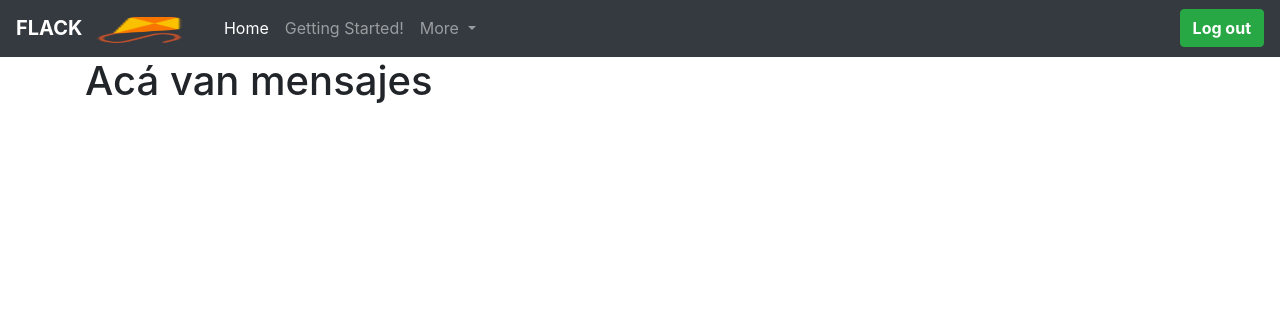
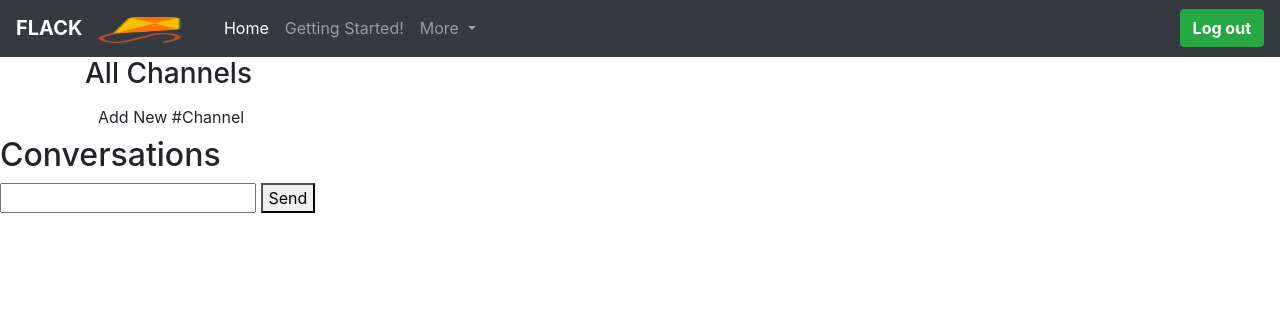
Before and after one commit to MajorTom97/cs50w-project2, a Flask app: page / in a window 1280 px wide. Shown: the top 317 px of the page. Run offline with Flask 2, Linux system fonts and the light colour scheme; the visitor is signed in with stand-in values (Sample User, id 1); style sheets or scripts are compiled from the project's sources; some libraries are stand-ins or nearby versions.

Commit message:
Aktualisierung 26/10

```diff
--- a/application.py
+++ b/application.py
@@ -1,12 +1,12 @@
 import os
 
 from flask import Flask, redirect, render_template, request, session, url_for
-from flask_socketio import SocketIO, emit, send, leave_room, join_room
+from flask_socketio import SocketIO, emit, send
 from helpers import login_required
 from time import localtime, strftime
 
 app = Flask(__name__)
-app.config["SECRET_KEY"] = "esta/esmi/secret-key"
+app.config["SECRET_KEY"] = os.getenv("SECRET_KEY") or "esta/esmi/secret-key"
 socketio = SocketIO(app)
 
 
@@ -16,15 +16,15 @@ channels = ["general"]
 
 @app.route("/")
 def index():
-    if "nombre" in session:
-        return render_template("chat.html")
+    if "name" in session:
+        return render_template("chat.html", channels=channels)
     else:
         return render_template("signin.html")
 
 @app.route("/chat", methods=["GET", "POST"])
 def chat():
     if request.method == "GET":
-        if "nombre" in session:
+        if "name" in session:
             return render_template("chat.html")
         else:
             return render_template("signin.html")
@@ -33,16 +33,16 @@ def chat():
        nickname = request.form.get("nickname")
         # Check if the nicknmane is already useb by current user or not
        if nickname in nicknames:
-           return redirect("/chat", message="Nickname already taken")
+           return redirect("/chat")
        # Session updated and add user to logged-in users
-       session['nombre'] = nickname
+       session['name'] = nickname
        # Add the list the names
        nicknames.append(nickname)
        #Initialize the general channel
        session['currentChannel'] = "general"
        print("---------------------")
        print(nickname)
-       print(session['nombre'])
+       print(session['name'])
 
        return redirect("/")
 
@@ -51,3 +51,34 @@ def logout():
     # Remove the current user from the lists of users
     session.clear()
     return redirect("chat")
+
+#Socketio
+@socketio.on('connect')
+def channel_list():
+    emit('all-channels', channels=[])
+
+@socketio.on('newChannel')
+def create_channel(data):
+    global channels
+    channel = data[""]
+    # Identified if the new Channel already exitst
+    if channel and "" not in channels:
+        channels[channel] = []
+        # Emit on the client-side
+        emit('newChannel', channel, broadcast=True)
+    else:
+        print(f'{channel}: name channel already taken')
+
+
+@socketio.on('messages')
+def newMessages(data):
+    global channels
+    channel = data["channel"]
+    message = {
+        "author": data["nickname"],
+        "message": data["message"],
+        "timestamp": strftime('%H', localtime())
+    }
+
+    if __name__=="__main__":
+        socketio.run(app)
--- a/templates/chat.html
+++ b/templates/chat.html
@@ -48,7 +48,46 @@
         </div>
       </nav>
 <div class="container">
-    <h1>Acá van mensajes</h1>
+    <div class="channels">
+      <h3>All Channels</h3>
+      <div class="channel-container">
+        <!-- Button to prompt a new channel on the channel container-->
+        <button type="button" class="btn newchannel-btn" data-toggle="modal">Add New #Channel</button>
+
+        <!--Modal to create a channel-->
+        <div class="modal fade" tabindex="-1">
+          <div class="modal-dialog">
+            <div class="modal-content">
+              <div class="modal-header">
+                <h5 class="modal-title">Create new channel</h5>
+                <button type="button" class="close" data-dismiss="modal" aria-label="Close">
+                  <!--# times that the button has been pushed-->
+                  <span aria-hidden="true">&times;</span>
+                </button>
+              </div>
+              <div class="modal-body">
+                <input id="newname" autocomplete="off" class="form-control" type="text" placeholder="#New Channel Name">
+              </div>
+              <div class="modal-footer">
+                <button type="button" class="btn btn-warning" data-dismiss="modal">Cancel</button>
+                <button type="submit" class="btn btn-outline-success" id="create-newchannel">Create Channel</button>
+              </div>
+            </div>
+          </div>
+        </div>
+      </div>
+    </div>
+</div>
+
+<div class="messages" >
+  <h2>Conversations</h2>
+  <div class="messages-container">
+    <form action="" class="messages-form">
+      <input type="text" class="newMessages" autocomplete="on">
+      <button type="submit">Send</button>
+    </form>
+  </div>
+  <h3 id="messages-pinned-channel"></h3>
 </div>
 <script src="https://code.jquery.com/jquery-3.5.1.slim.min.js" integrity="sha384-DfXdz2htPH0lsSSs5nCTpuj/zy4C+OGpamoFVy38MVBnE+IbbVYUew+OrCXaRkfj" crossorigin="anonymous"></script>
 <script src="https://cdn.jsdelivr.net/npm/bootstrap@4.6.0/dist/js/bootstrap.bundle.min.js" integrity="sha384-Piv4xVNRyMGpqkS2by6br4gNJ7DXjqk09RmUpJ8jgGtD7zP9yug3goQfGII0yAns" crossorigin="anonymous"></script>
```
Also changed, not shown: static/scripts/socketio.js (+21 -25 lines), templates/base.html (+25 -0 lines), templates/channels.html (deleted, +0 -39 lines).
